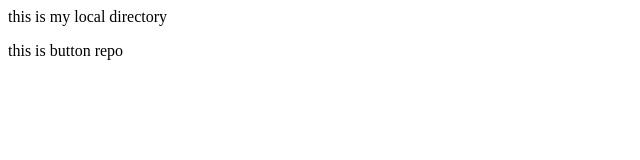
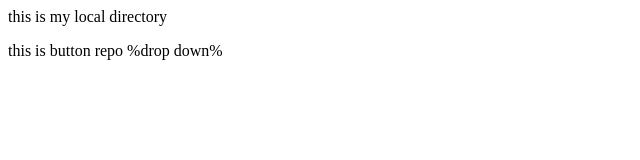
Before and after one commit to bilal-shiekh/localrepo, a plain HTML site: page index.html in a window 1280 px wide. Shown: the full height of the page, 0-640 px from the left. Drawn offline with Linux system fonts and the light colour scheme.

Commit message:
add drop down

```diff
--- a/index.html
+++ b/index.html
@@ -1,2 +1,2 @@
 <p>this is my local directory</p>
-<p>this is button repo</p>
+<p>this is button repo %drop down%</p>
```
